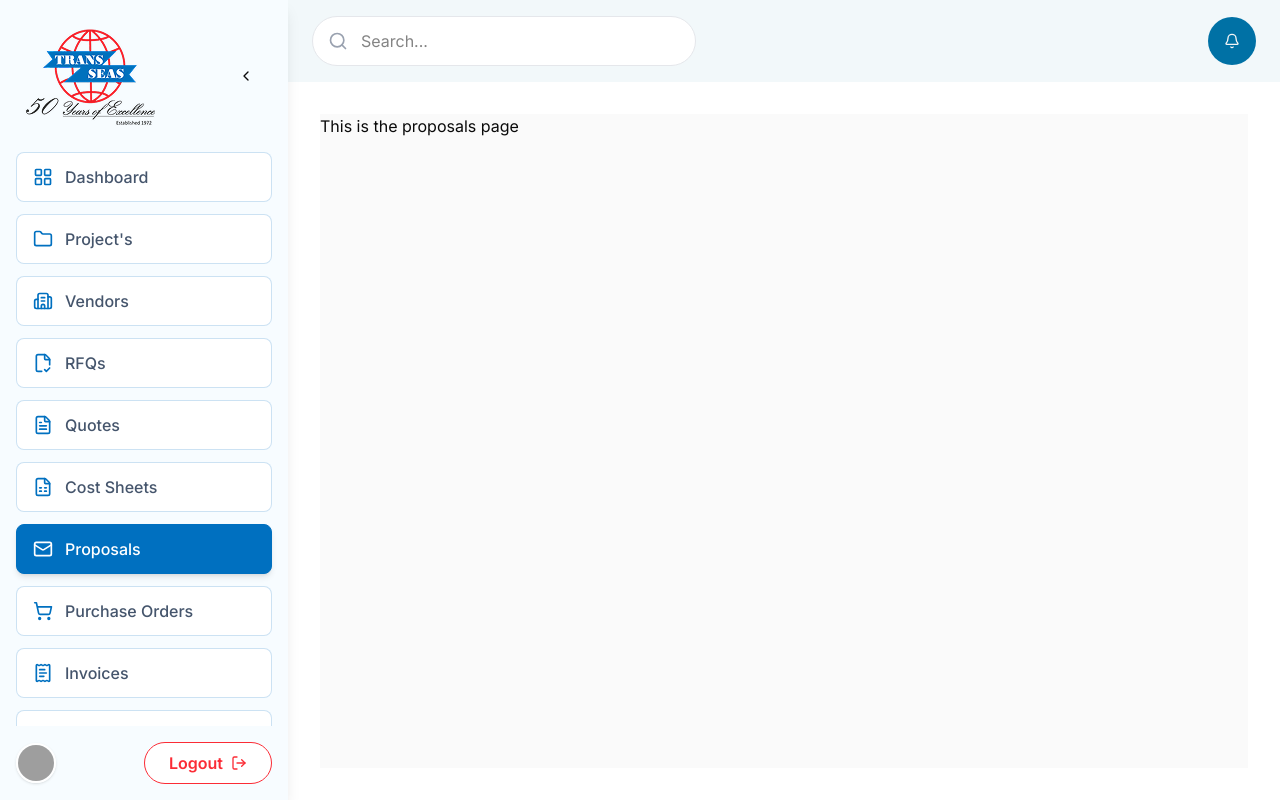
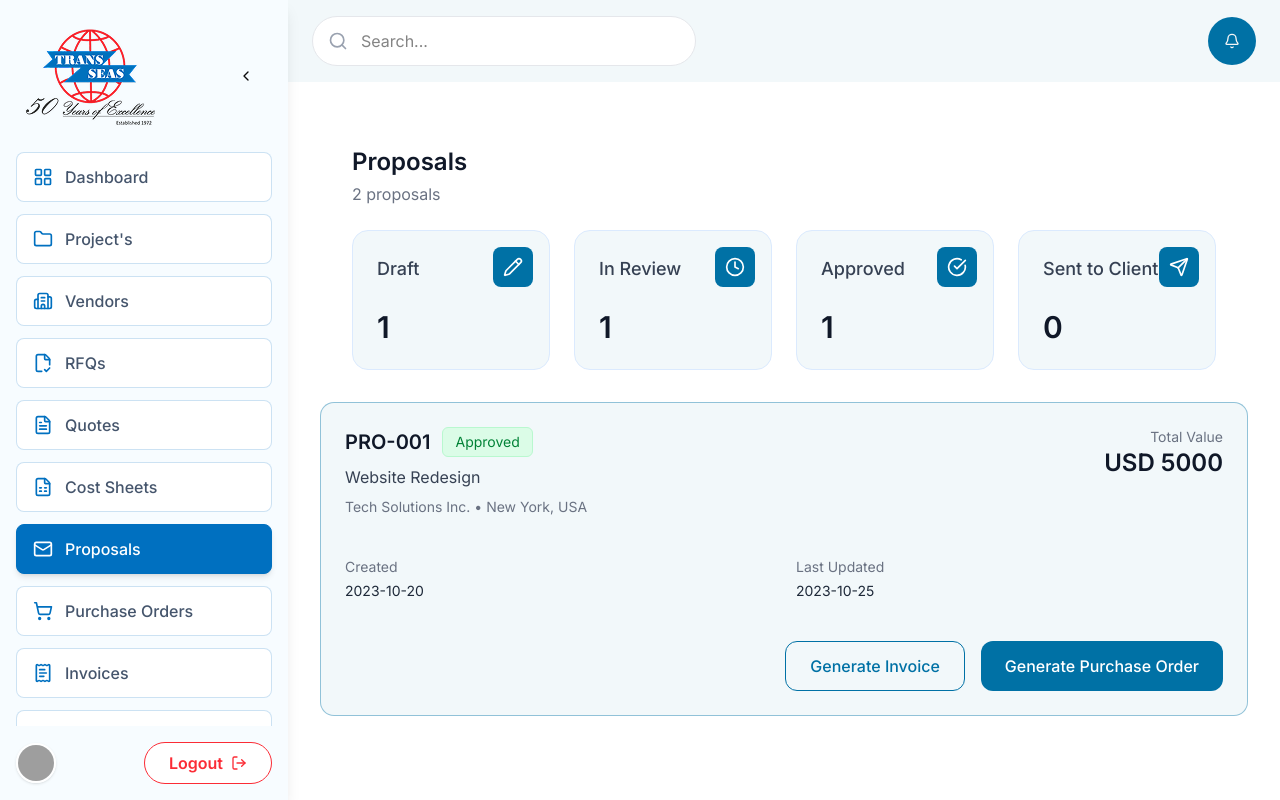
Before and after one commit to rakibulislamdev/trans-seas, a Next.js app: page /dashboard/proposals in a window 1280 px wide. Built offline with nearby package versions, Linux system fonts and the light colour scheme; grey boxes are pictures that could not be loaded.

Commit message:
feat: add proposals page to admin dashboard with status statistics and detailed proposal cards

```diff
--- /dev/null
+++ b/app/(adminDashboardLayout)/dashboard/proposals/_components/ProposalCard.tsx
@@ -0,0 +1,130 @@
+"use client";
+
+import { Clock, Send } from "lucide-react";
+
+type ProposalCardProps = {
+  id: string;
+  status: "Approved" | "Pending" | "Draft";
+  title: string;
+  company: string;
+  location: string;
+  created: string;
+  updated: string;
+  currency: string;
+  amount: string;
+};
+
+export default function ProposalCard({
+  id,
+  status,
+  title,
+  company,
+  location,
+  created,
+  updated,
+  currency,
+  amount,
+}: ProposalCardProps) {
+  const statusStyles = {
+    Approved: "bg-green-100 text-green-700 border-green-200",
+    Pending: "bg-gray-200 text-gray-700 border-gray-300",
+    Draft: "bg-gray-200 text-gray-600 border-gray-300",
+  };
+
+  return (
+    <div
+      className="
+        w-full
+        rounded-[14px]
+        border border-brand-primary/40
+        bg-brand-primary/5
+        p-6
+        flex flex-col gap-10
+      "
+    >
+      {/* Top Section */}
+      <div className="flex flex-col lg:flex-row lg:justify-between gap-6 w-full">
+        {/* Left */}
+        <div className="space-y-2">
+          <div className="flex items-center gap-3 flex-wrap">
+            <h2 className="text-xl font-semibold text-gray-900">{id}</h2>
+            <span
+              className={`px-3 py-1 text-sm rounded-md border ${statusStyles[status]}`}
+            >
+              {status}
+            </span>
+          </div>
+
+          <p className="text-gray-700">{title}</p>
+          <p className="text-sm text-gray-500">
+            {company} • {location}
+          </p>
+        </div>
+
+        {/* Right */}
+        <div className="text-left lg:text-right">
+          <p className="text-sm text-gray-500">Total Value</p>
+          <p className="text-2xl font-semibold text-gray-900">
+            {currency} {amount}
+          </p>
+        </div>
+      </div>
+
+      {/* Middle Section */}
+      <div className="grid grid-cols-1 sm:grid-cols-2 gap-6 w-full">
+        <div>
+          <p className="text-sm text-gray-500">Created</p>
+          <p className="text-sm text-gray-800 mt-1">{created}</p>
+        </div>
+
+        <div>
+          <p className="text-sm text-gray-500">Last Updated</p>
+          <p className="text-sm text-gray-800 mt-1">{updated}</p>
+        </div>
+      </div>
+
+      {/* Bottom Section */}
+      {status === "Pending" && (
+        <div className="w-full rounded-xl border border-brand-primary/20 bg-brand-primary/10 p-4 flex items-start gap-3">
+          <Clock className="w-5 h-5 text-brand-primary mt-1" />
+          <div>
+            <p className="text-sm font-medium text-brand-primary">
+              Awaiting Admin Approval
+            </p>
+            <p className="text-sm text-blue-600">
+              Review required before sending to client
+            </p>
+          </div>
+        </div>
+      )}
+
+      {/* Action Buttons */}
+      <div className="flex flex-col sm:flex-row sm:justify-end gap-4 w-full">
+        {status === "Approved" && (
+          <>
+            <button className="px-6 py-3 rounded-xl border border-brand-primary text-brand-primary font-medium hover:bg-brand-primary/10 transition">
+              Generate Invoice
+            </button>
+
+            <button className="px-6 py-3 rounded-xl bg-brand-primary text-white font-medium hover:opacity-90 transition">
+              Generate Purchase Order
+            </button>
+          </>
+        )}
+
+        {status === "Draft" && (
+          <button className="px-8 py-3 rounded-xl bg-brand-primary text-white font-medium flex items-center justify-center gap-2 hover:opacity-90 transition">
+            Send
+            <Send className="w-4 h-4" />
+          </button>
+        )}
+
+        {status === "Pending" && (
+          <button className="px-8 py-3 rounded-xl bg-gray-600 text-white font-medium cursor-not-allowed opacity-90">
+            Send
+          </button>
+        )}
+      </div>
+    </div>
+  );
+}
--- /dev/null
+++ b/app/(adminDashboardLayout)/dashboard/proposals/_components/ProposalsStats.tsx
@@ -0,0 +1,65 @@
+"use client";
+
+import { Pencil, Clock, CheckCircle, Send } from "lucide-react";
+
+const proposals = [
+  {
+    title: "Draft",
+    count: 1,
+    icon: Pencil,
+  },
+  {
+    title: "In Review",
+    count: 1,
+    icon: Clock,
+  },
+  {
+    title: "Approved",
+    count: 1,
+    icon: CheckCircle,
+  },
+  {
+    title: "Sent to Client",
+    count: 0,
+    icon: Send,
+  },
+];
+
+export default function ProposalsStats() {
+  return (
+    <div className="p-8">
+      <h1 className="text-2xl font-semibold text-gray-900">Proposals</h1>
+      <p className="text-gray-500 mt-1">2 proposals</p>
+
+      <div className="grid grid-cols-1 sm:grid-cols-2 lg:grid-cols-4 gap-6 mt-6">
+        {proposals.map((item, index) => {
+          const Icon = item.icon;
+
+          return (
+            <div
+              key={index}
+              className="relative rounded-2xl border border-blue-100 bg-brand-primary/5 p-6 flex flex-col justify-between min-h-[140px]"
+            >
+              {/* Icon */}
+              <div className="absolute top-4 right-4">
+                <div className="w-10 h-10 flex items-center justify-center rounded-lg bg-brand-primary">
+                  <Icon className="w-5 h-5 text-white" />
+                </div>
+              </div>
+
+              {/* Title */}
+              <h3 className="text-gray-700 text-lg font-medium">
+                {item.title}
+              </h3>
+
+              {/* Count */}
+              <p className="text-3xl font-semibold text-gray-900 mt-6">
+                {item.count}
+              </p>
+            </div>
+          );
+        })}
+      </div>
+    </div>
+  );
+}
--- a/app/(adminDashboardLayout)/dashboard/proposals/page.tsx
+++ b/app/(adminDashboardLayout)/dashboard/proposals/page.tsx
@@ -1,7 +1,21 @@
+import ProposalCard from "./_components/ProposalCard";
+import ProposalsStats from "./_components/ProposalsStats";
+
 const ProposalPage = () => {
   return (
-    <div className="bg-zinc-50 min-h-full">
-      This is the proposals page
+    <div className="">
+    <ProposalsStats/>
+    <ProposalCard
+      id="PRO-001"
+      status="Approved"
+      title="Website Redesign"
+      company="Tech Solutions Inc."
+      location="New York, USA"
+      created="2023-10-20"
+      updated="2023-10-25"
+      currency="USD"
+      amount="5000"
+    />
     </div>
   )
 }
```
